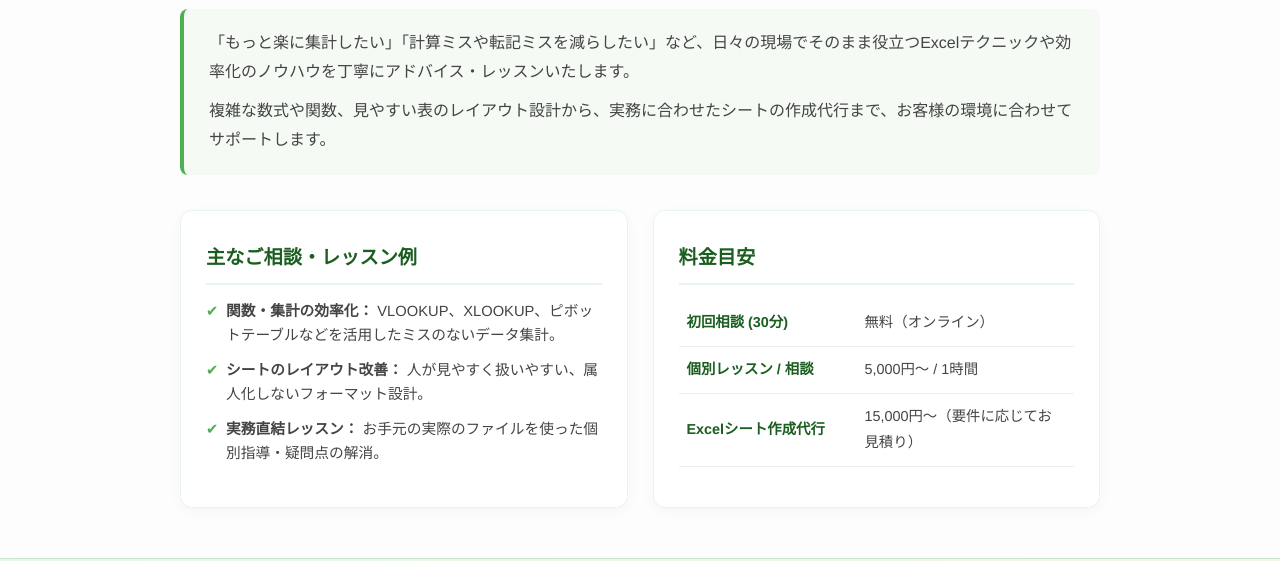
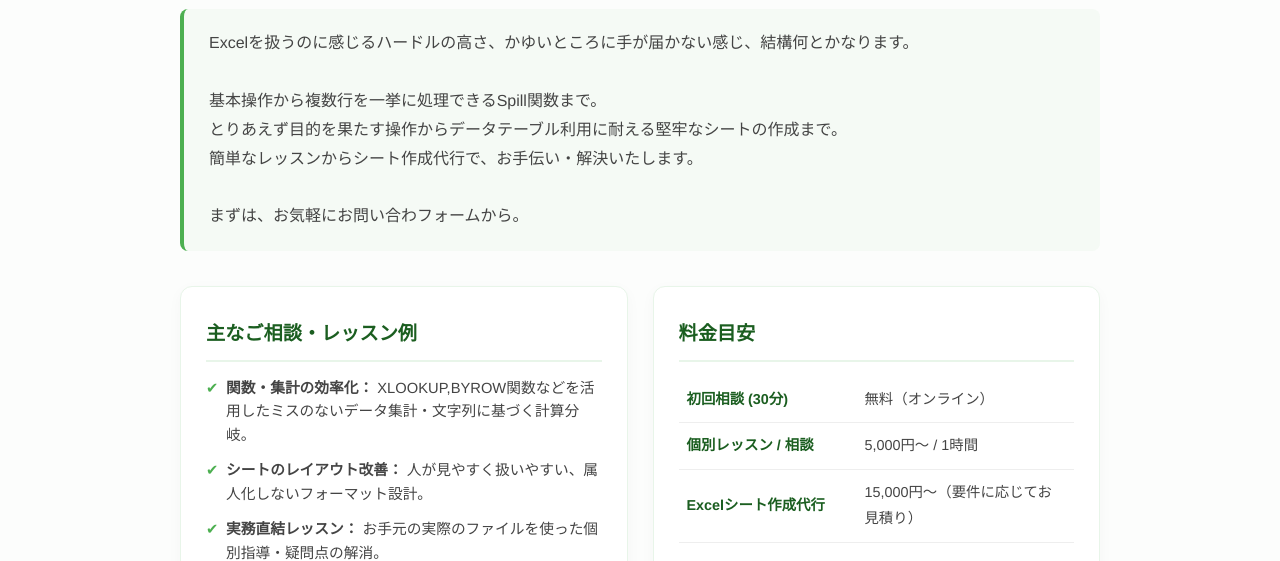
Before and after one commit to Nyatal/poteris, a plain HTML site: page excel-lesson.html in a window 1280 px wide. Shown: the part 239-800 px from the top of the page. Drawn offline with Linux system fonts and the light colour scheme.

Commit message:
Add files via upload

```diff
--- a/excel-lesson.html
+++ b/excel-lesson.html
@@ -287,8 +287,12 @@
         <div class="page-header-box">
             <h1 class="section-title">Excel相談・レッスン</h1>
             <div class="hero-text-sub">
-                <p>「もっと楽に集計したい」「計算ミスや転記ミスを減らしたい」など、日々の現場でそのまま役立つExcelテクニックや効率化のノウハウを丁寧にアドバイス・レッスンいたします。</p>
-                <p style="margin-top: 10px;">複雑な数式や関数、見やすい表のレイアウト設計から、実務に合わせたシートの作成代行まで、お客様の環境に合わせてサポートします。</p>
+                <p>Excelを扱うのに感じるハードルの高さ、かゆいところに手が届かない感じ、結構何とかなります。<br><br>
+                    基本操作から複数行を一挙に処理できるSpill関数まで。<br>
+                    とりあえず目的を果たす操作からデータテーブル利用に耐える堅牢なシートの作成まで。<br>
+                    簡単なレッスンからシート作成代行で、お手伝い・解決いたします。<br><br>
+                    まずは、お気軽にお問い合わフォームから。
+                </p>
             </div>
         </div>
 
@@ -299,7 +303,7 @@
                 <div>
                     <h2>主なご相談・レッスン例</h2>
                     <ul class="example-list">
-                        <li><strong>関数・集計の効率化：</strong> VLOOKUP、XLOOKUP、ピボットテーブルなどを活用したミスのないデータ集計。</li>
+                        <li><strong>関数・集計の効率化：</strong> XLOOKUP,BYROW関数などを活用したミスのないデータ集計・文字列に基づく計算分岐。</li>
                         <li><strong>シートのレイアウト改善：</strong> 人が見やすく扱いやすい、属人化しないフォーマット設計。</li>
                         <li><strong>実務直結レッスン：</strong> お手元の実際のファイルを使った個別指導・疑問点の解消。</li>
                     </ul>
```
Also changed, not shown: automation-powershell.html (+11 -1 lines).
